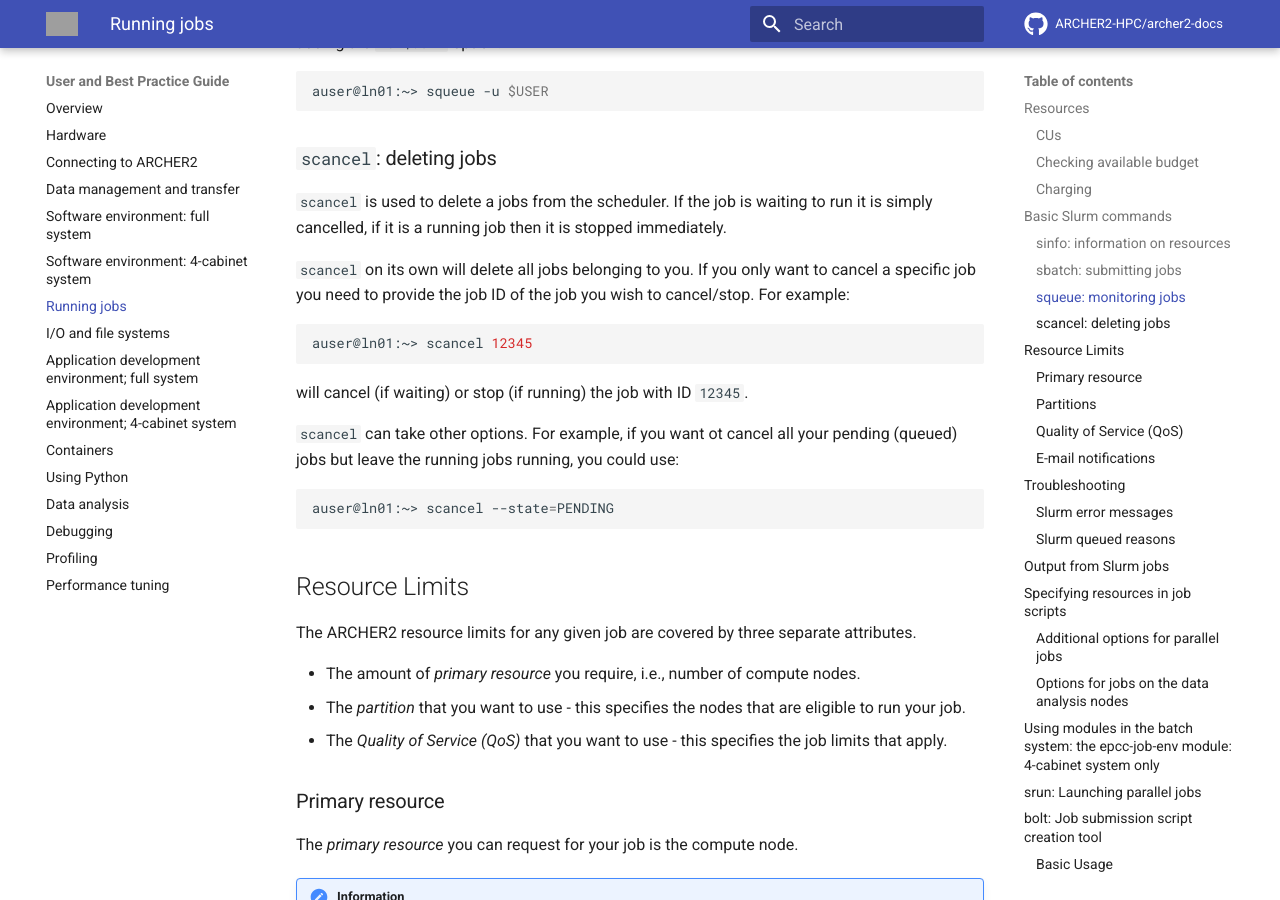
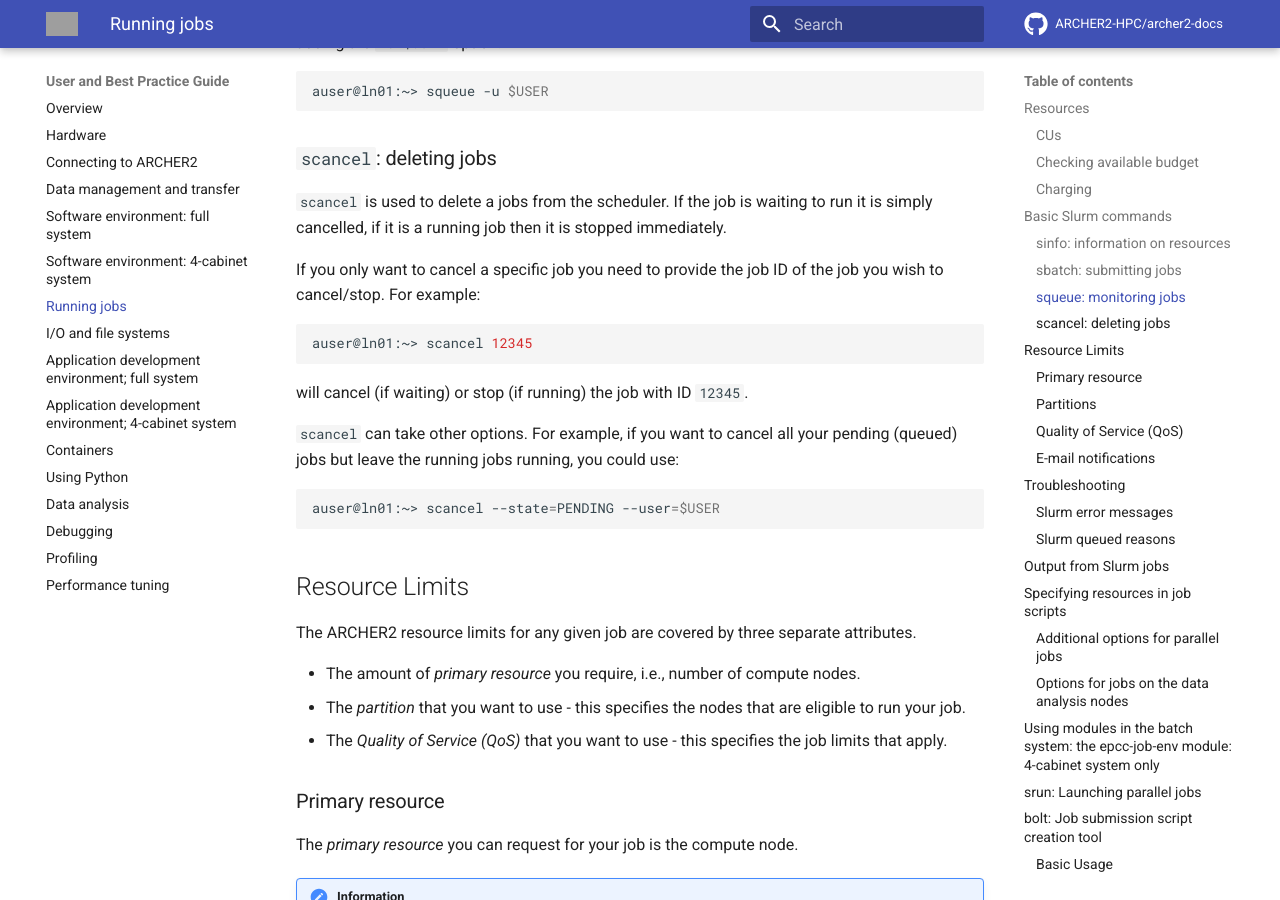
Before and after one commit to ARCHER2-HPC/archer2-docs, an MkDocs documentation site: the page built from docs/user-guide/scheduler.md, in a window 1280 px wide and 900 px high, scrolled down 3086 px. Built offline with MkDocs 1.6.1 and Material for MkDocs 9.7.7, drawn with Linux system fonts in a browser that asks for light colours; comment, search, counter and statistics services are not loaded; grey boxes are pictures that could not be loaded.

Commit message:
Fixes scancel error

````diff
--- a/docs/user-guide/scheduler.md
+++ b/docs/user-guide/scheduler.md
@@ -140,9 +140,8 @@
 waiting to run it is simply cancelled, if it is a running job then it is
 stopped immediately.
 
-`scancel` on its own will delete all jobs belonging to you. If you only
-want to cancel a specific job you need to provide the job ID of the job
-you wish to cancel/stop. For example:
+If you only want to cancel a specific job you need to provide the job ID
+of the job you wish to cancel/stop. For example:
 
 ```bash
 auser@ln01:~> scancel 12345
@@ -150,12 +149,12 @@
 
 will cancel (if waiting) or stop (if running) the job with ID `12345`.
 
-`scancel` can take other options. For example, if you want ot cancel all
+`scancel` can take other options. For example, if you want to cancel all
 your pending (queued) jobs but leave the running jobs running, you could
 use:
 
 ```bash
-auser@ln01:~> scancel --state=PENDING
+auser@ln01:~> scancel --state=PENDING --user=$USER
 ```
 
 ## Resource Limits
````
